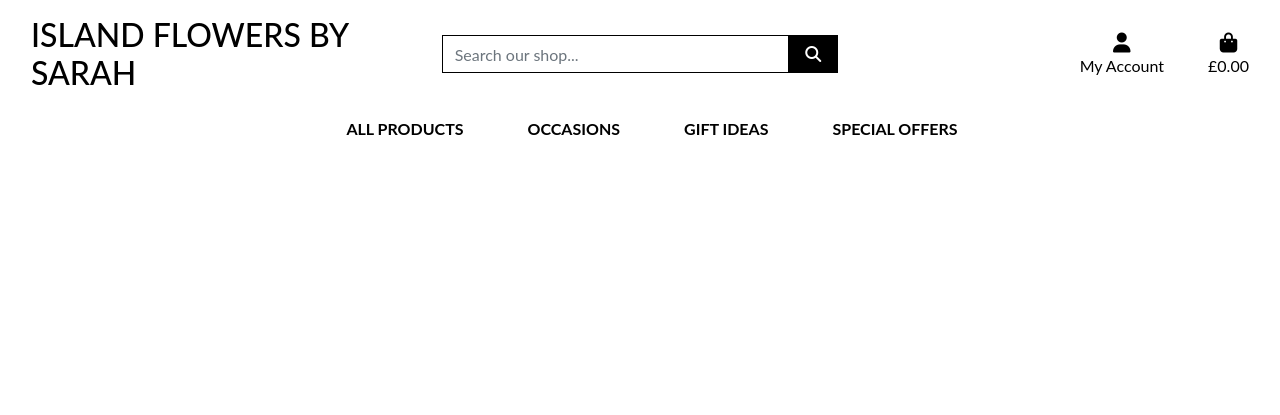
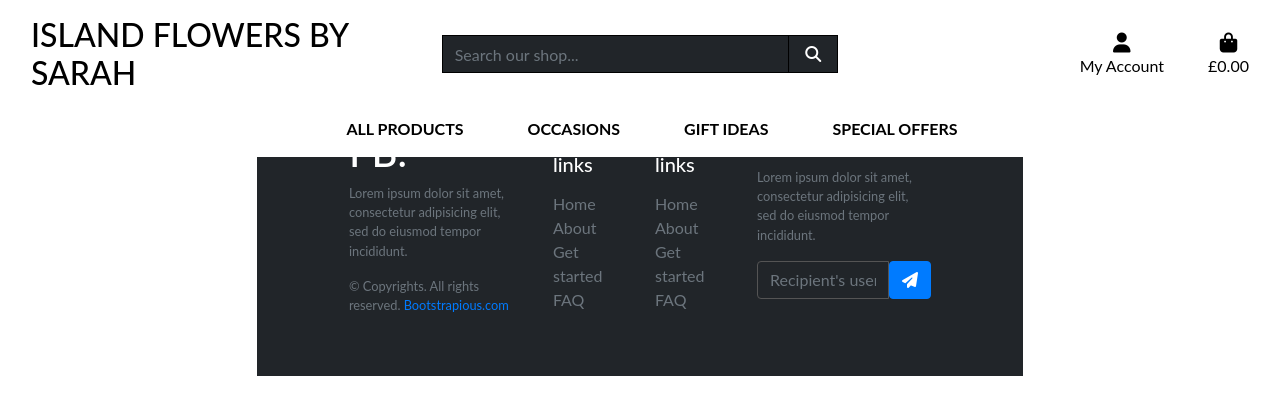
Before and after one commit to Chris-McGonigle/island-flowers, a Django app: template templates/base.html in a window 1280 px wide. Shown: the top 415 px of the page. Run offline with Django 3.2, Linux system fonts and the light colour scheme; the template is opened without the code that fills it, so the values that code supplies are empty; some libraries are stand-ins or nearby versions.

Commit message:
Add includes to base.html
Includes added for directions section, about section and footer section.
Basic CSS added to footer.
Block content to hold blog posts added.

```diff
--- a/static/css/base.css
+++ b/static/css/base.css
@@ -54,6 +54,36 @@ body {
     border: 1px solid black !important;
 }
 
+/* Footer Styling */
+
+.text-small {
+    font-size: 0.9rem;
+  }
+
+  a {
+    color: inherit;
+    text-decoration: none;
+    transition: all 0.3s;
+  }
+
+  a:hover, a:focus {
+    text-decoration: none;
+  }
+
+  .form-control {
+    background: #212529;
+    border-color: #545454;
+  }
+
+  .form-control:focus {
+    background: #212529;
+  }
+
+  footer {
+    background: #212529;
+  }
+
+
 /* -------------------------------- Media Queries */
 
 /* Slightly larger container on xl screens */
--- a/templates/base.html
+++ b/templates/base.html
@@ -143,6 +143,15 @@
     {% block content %}
     {% endblock %}
 
+    {% block blog_content %}
+    {% endblock %}
+
+    {% include 'includes/directions.html' %}
+
+    {% include 'includes/about.html' %}
+
+    {% include 'includes/footer.html' %}
+
     {% block postloadjs %}
     {% endblock %}
 
--- /dev/null
+++ b/templates/includes/about.html
@@ -0,0 +1,13 @@
+<div id="about-container" class="container">
+
+    <div class="row">
+
+      <div class="col">
+        <p>About Container</p>
+      </div>
+
+      <div class="col">
+        <p>Owner Image Container</p>
+      </div>
+
+    </div>
--- /dev/null
+++ b/templates/includes/directions.html
@@ -0,0 +1,13 @@
+<div id="map-container" class="container">
+
+    <div class="row">
+
+      <div class="col">
+        <p>Map Container</p>
+      </div>
+
+      <div class="col">
+        <p>Directions Container</p>
+      </div>
+
+    </div>
--- /dev/null
+++ b/templates/includes/footer.html
@@ -0,0 +1,39 @@
+<footer class="w-100 py-4 flex-shrink-0">
+    <div class="container py-4">
+        <div class="row gy-4 gx-5">
+            <div class="col-lg-4 col-md-6">
+                <h5 class="h1 text-white">FB.</h5>
+                <p class="small text-muted">Lorem ipsum dolor sit amet, consectetur adipisicing elit, sed do eiusmod tempor incididunt.</p>
+                <p class="small text-muted mb-0">&copy; Copyrights. All rights reserved. <a class="text-primary" href="#">Bootstrapious.com</a></p>
+            </div>
+            <div class="col-lg-2 col-md-6">
+                <h5 class="text-white mb-3">Quick links</h5>
+                <ul class="list-unstyled text-muted">
+                    <li><a href="#">Home</a></li>
+                    <li><a href="#">About</a></li>
+                    <li><a href="#">Get started</a></li>
+                    <li><a href="#">FAQ</a></li>
+                </ul>
+            </div>
+            <div class="col-lg-2 col-md-6">
+                <h5 class="text-white mb-3">Quick links</h5>
+                <ul class="list-unstyled text-muted">
+                    <li><a href="#">Home</a></li>
+                    <li><a href="#">About</a></li>
+                    <li><a href="#">Get started</a></li>
+                    <li><a href="#">FAQ</a></li>
+                </ul>
+            </div>
+            <div class="col-lg-4 col-md-6">
+                <h5 class="text-white mb-3">Newsletter</h5>
+                <p class="small text-muted">Lorem ipsum dolor sit amet, consectetur adipisicing elit, sed do eiusmod tempor incididunt.</p>
+                <form action="#">
+                    <div class="input-group mb-3">
+                        <input class="form-control" type="text" placeholder="Recipient's username" aria-label="Recipient's username" aria-describedby="button-addon2">
+                        <button class="btn btn-primary" id="button-addon2" type="button"><i class="fas fa-paper-plane"></i></button>
+                    </div>
+                </form>
+            </div>
+        </div>
+    </div>
+</footer>
```
Also changed, not shown: home/templates/home/index.html (+6 -6 lines), README.md, 3 other files.
